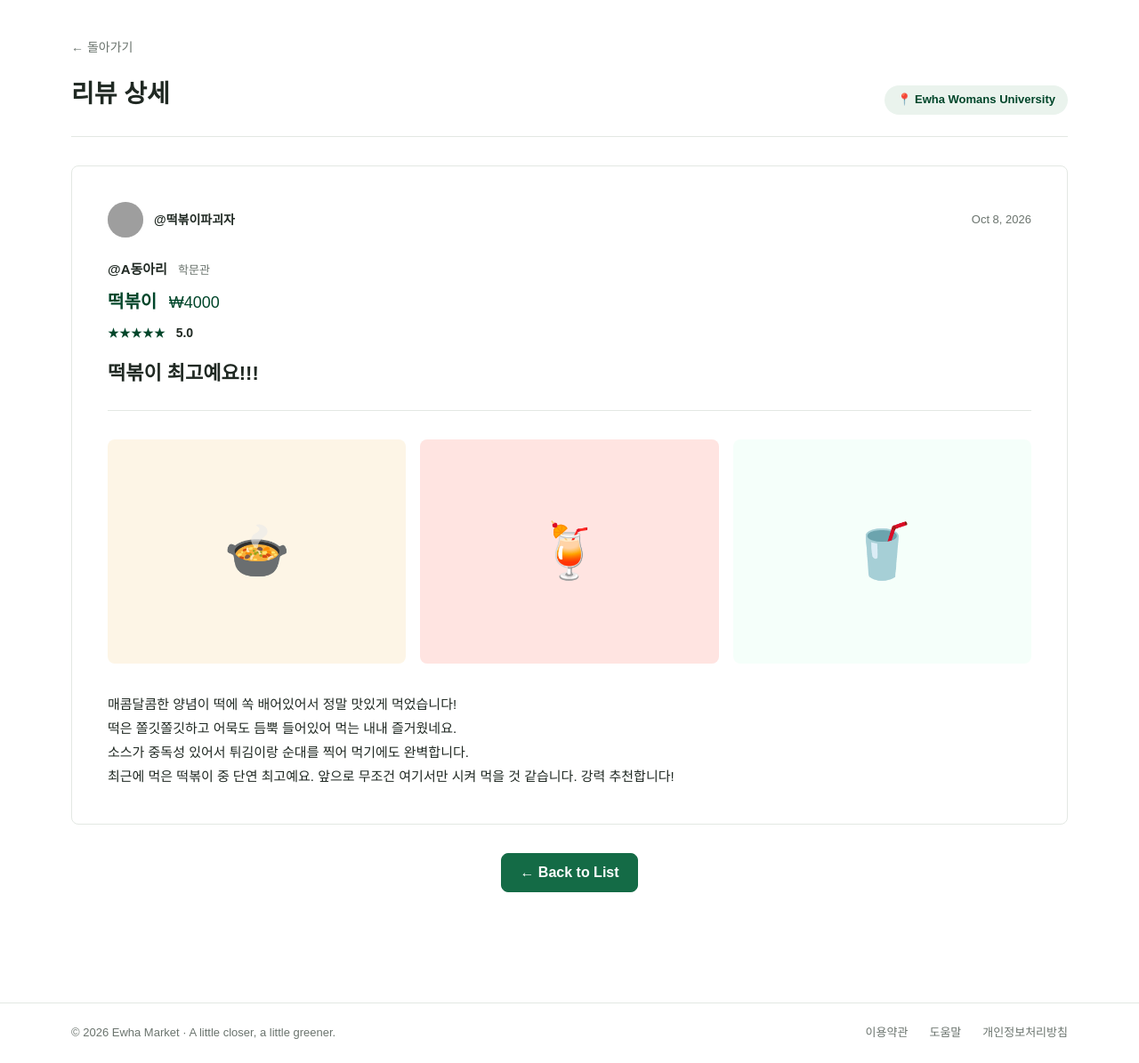
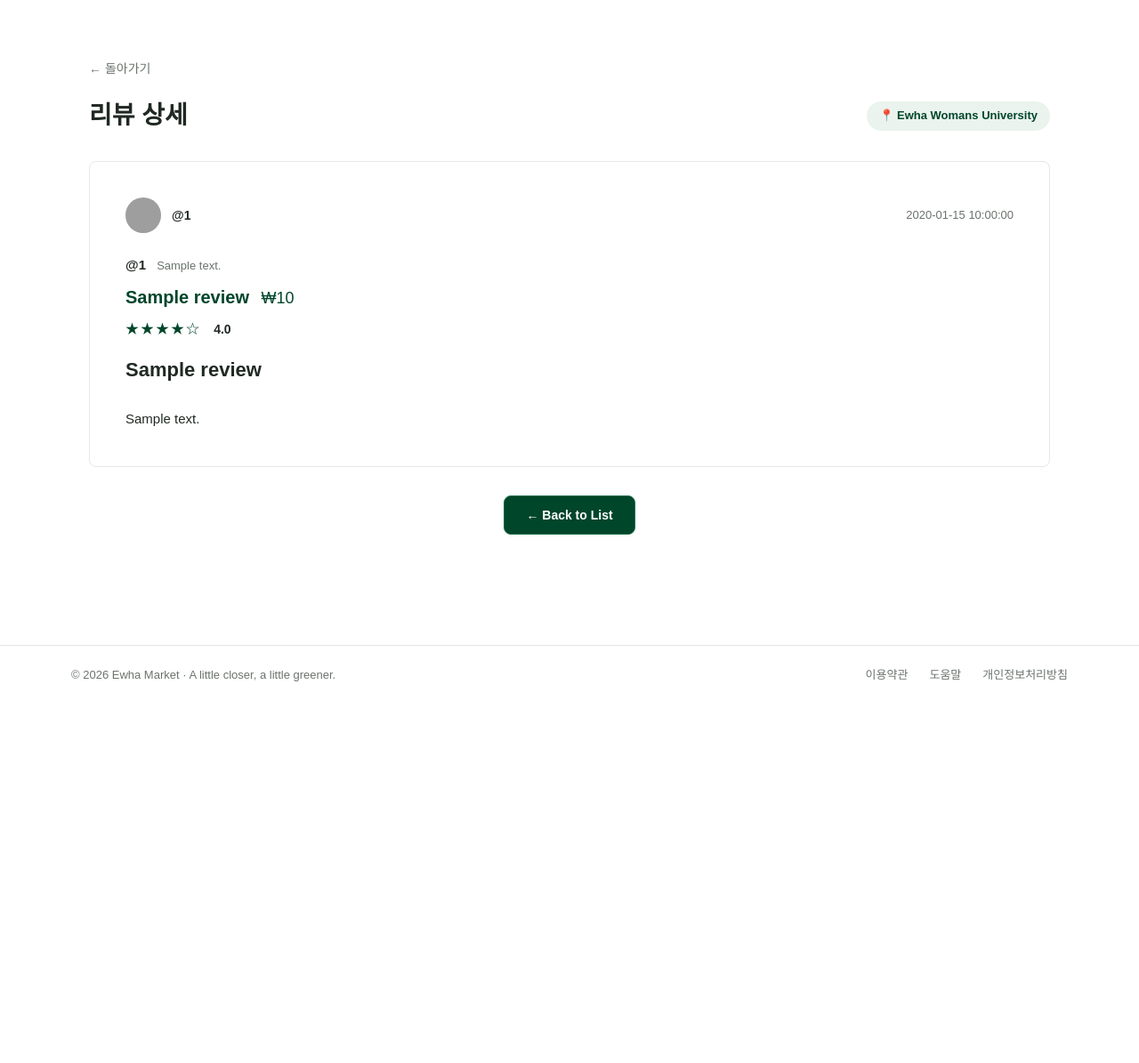
Before and after one commit to devleeji/2026_osp_project_welcome, a Flask app: template templates/review_detail.html in a window 1280 px wide. Shown: the part 97-1292 px from the top of the page at 89% size. After the commit the page ends 863 px from the top, so only its background shows below. Run offline with Flask 3, Linux system fonts and the light colour scheme; the template is opened without the code that fills it: most values are stand-ins (such as "Sample title", 1, 10 or a date in 2020); parts of the project's set-up code (start-up, migrations or seed data) failed here and were passed over; some web fonts are replaced; grey boxes are pictures that could not be loaded.

Commit message:
리뷰 상세

```diff
--- a/app.py
+++ b/app.py
@@ -56,10 +56,6 @@ def view_list():
 def view_review():
     return render_template("review.html")
 
-@app.route('/review_detail')
-def review_detail():
-    return render_template('review_detail.html')
-
 # 상품 등록 - 담당: 이다은 (로그인 체크: 이지원)
 @app.route("/reg_items")
 def reg_items():
@@ -102,6 +98,24 @@ def reg_review_post(item_id):
     DB.insert_review(data, item_id, product_name, filename, user_id)
 
     return redirect(url_for('view_review'))
+
+# 리뷰 상세 - 담당 : 황보희
+@app.route('/review_detail/<review_id>')
+def review_detail(review_id):
+    review = DB.get_review_by_id(review_id)
+    if review is None:
+        flash("리뷰를 찾을 수 없습니다.")
+        return redirect(url_for('view_review'))
+
+    item_id = review.get('item_id')
+    item = DB.get_item_by_id(item_id) if item_id else {}
+
+    return render_template(
+        'review_detail.html',
+        review=review,
+        item=item or {},
+        review_id=review_id
+    )
 
 # 상품 등록 POST 처리 + result.html - 담당: 이지원
 @app.route("/result", methods=['POST'])
--- a/database.py
+++ b/database.py
@@ -1,5 +1,6 @@
 import json
 import pyrebase
+from datetime import datetime
 
 
 class DBhandler:
@@ -129,7 +130,8 @@ class DBhandler:
             "item_id": item_id,
             "product_name": product_name,
             "img_filename": img_filename,
-            "user_id": user_id
+            "user_id": user_id,
+            "created_at": datetime.now().strftime("%b %d, %Y")
         }
         result = self.db.child("review").push(review_info)
         review_id = result["name"]
--- a/static/css/review_detail.css
+++ b/static/css/review_detail.css
@@ -2,33 +2,183 @@ body {
     background-color: var(--white) !important;
 }
 
-.review-detail-container { max-width: 1200px; margin: 0 auto; color: var(--text); padding-bottom: 60px; }
-.back-btn { text-decoration: none; color: var(--text-sub); display: inline-block; margin-bottom: 20px; font-size: var(--fs-sm); }
+.review-detail-container {
+    max-width: 1200px;
+    margin: 0 auto;
+    color: var(--text);
+    padding: 24px 20px 60px;
+}
 
-.page-header { display: flex; justify-content: space-between; align-items: flex-end; margin-bottom: 24px; }
-.page-header h2 { font-size: var(--fs-xl); margin: 0; }
-.location-badge { background-color: var(--green-50); color: var(--green-900); padding: 6px 14px; border-radius: 20px; font-size: var(--fs-xs); font-weight: bold; }
+.back-btn {
+    text-decoration: none;
+    color: var(--text-sub);
+    display: inline-block;
+    margin-bottom: 20px;
+    font-size: var(--fs-sm);
+}
 
-.header-divider { border: none; border-top: 1px solid var(--line); margin-bottom: 32px; }
+.back-btn:hover {
+    color: var(--green-900);
+}
 
-.detail-card { border: 1px solid var(--line); border-radius: var(--radius-sm); padding: 40px; background: var(--white); margin-bottom: 32px; }
-.card-top { display: flex; justify-content: space-between; align-items: center; margin-bottom: 24px; }
-.user-profile { display: flex; align-items: center; gap: 12px; font-weight: bold; font-size: var(--fs-sm); }
-.profile-img { width: 40px; height: 40px; background: #ddd; border-radius: 50%; }
-.date { color: var(--text-sub); font-size: var(--fs-xs); }
+.page-header {
+    display: flex;
+    justify-content: space-between;
+    align-items: center;
+    margin-bottom: 28px;
+}
 
-.store-info { font-size: 15px; color: var(--text); font-weight: bold; margin-bottom: 8px; }
-.store-info span { color: var(--text-sub); font-weight: normal; margin-left: 8px; font-size: var(--fs-xs); }
-.product-info { font-size: var(--fs-lg); font-weight: bold; color: var(--green-900); margin-bottom: 8px; }
-.product-info .price { font-size: 18px; font-weight: normal; margin-left: 8px; }
+.page-header h2 {
+    font-size: var(--fs-xl);
+    font-weight: 700;
+    margin: 0;
+}
 
-.rating { color: var(--green-900); font-size: var(--fs-xs); margin-bottom: 16px; }
-.rating span { color: var(--text); font-weight: bold; margin-left: 8px; font-size: var(--fs-sm); }
-.review-title { font-size: 22px; font-weight: bold; margin-bottom: 24px; }
+.location-badge {
+    background-color: var(--green-50);
+    color: var(--green-900);
+    padding: 6px 14px;
+    border-radius: 20px;
+    font-size: var(--fs-xs);
+    font-weight: bold;
+}
 
-.divider { border-top: 1px solid var(--line); margin-bottom: 32px; }
-.photo-gallery { display: flex; gap: 16px; margin-bottom: 32px; }
-.photo-item { flex: 1; aspect-ratio: 4 / 3; border-radius: var(--radius-sm); display: flex; align-items: center; justify-content: center; font-size: 60px; }
+.detail-card {
+    border: 1px solid var(--line);
+    border-radius: var(--radius-sm);
+    padding: 40px;
+    background: var(--white);
+    margin-bottom: 32px;
+}
 
-.review-body { font-size: 15px; line-height: 1.8; color: var(--text); }
-.bottom-action { text-align: center; }
+.card-top {
+    display: flex;
+    justify-content: space-between;
+    align-items: center;
+    margin-bottom: 24px;
+}
+
+.user-profile {
+    display: flex;
+    align-items: center;
+    gap: 12px;
+    font-weight: bold;
+    font-size: var(--fs-sm);
+}
+
+.profile-img {
+    width: 40px;
+    height: 40px;
+    border-radius: 50%;
+    object-fit: cover;
+    background: #eaf3ed;
+}
+
+.date {
+    color: var(--text-sub);
+    font-size: var(--fs-xs);
+}
+
+.store-info {
+    font-size: 15px;
+    color: var(--text);
+    font-weight: bold;
+    margin-bottom: 8px;
+}
+
+.store-info span {
+    color: var(--text-sub);
+    font-weight: normal;
+    margin-left: 8px;
+    font-size: var(--fs-xs);
+}
+
+.product-info {
+    font-size: var(--fs-lg);
+    font-weight: bold;
+    color: var(--green-900);
+    margin-bottom: 8px;
+}
+
+.product-info .price {
+    font-size: 18px;
+    font-weight: normal;
+    margin-left: 8px;
+}
+
+.rating {
+    color: var(--green-900);
+    font-size: 15px;
+    letter-spacing: 2px;
+    margin-bottom: 16px;
+}
+
+.rating span {
+    color: var(--text);
+    font-weight: bold;
+    letter-spacing: normal;
+    margin-left: 8px;
+    font-size: var(--fs-sm);
+}
+
+.review-title {
+    font-size: 22px;
+    font-weight: bold;
+    margin-bottom: 24px;
+}
+
+.divider {
+    border-top: 1px solid var(--line);
+    margin-bottom: 32px;
+}
+
+.photo-gallery {
+    display: flex;
+    gap: 16px;
+    margin-bottom: 32px;
+}
+
+.photo-item {
+    flex: 1;
+    max-width: 360px;
+    aspect-ratio: 4 / 3;
+    border-radius: var(--radius-sm);
+    overflow: hidden;
+    background: #f5f5f3;
+}
+
+.photo-item img {
+    width: 100%;
+    height: 100%;
+    object-fit: cover;
+    display: block;
+}
+
+.review-body {
+    font-size: 15px;
+    line-height: 1.8;
+    color: var(--text);
+    white-space: pre-line;
+    word-break: keep-all;
+}
+
+.bottom-action {
+    text-align: center;
+}
+
+.back-list-btn {
+    display: inline-flex;
+    align-items: center;
+    justify-content: center;
+    background-color: var(--green-900);
+    color: var(--white);
+    padding: 12px 24px;
+    border-radius: 8px;
+    font-size: var(--fs-sm);
+    font-weight: 600;
+    text-decoration: none;
+}
+
+.back-list-btn:hover {
+    opacity: 0.92;
+}
--- a/templates/review_detail.html
+++ b/templates/review_detail.html
@@ -1,9 +1,16 @@
 {% extends "index.html" %}
 
-{% block title %}리뷰 상세 - Ewha Market{% endblock %}
+{% block title %}리뷰 상세 - 이화대동제{% endblock %}
 
 {% block content %}
 <link rel="stylesheet" href="{{ url_for('static', filename='css/review_detail.css') }}">
+
+{% set writer_id = (review.user_id or '익명') | string %}
+{% set clean_writer = writer_id.lstrip('@') %}
+{% set seller_id = (item.seller_id or '판매자') | string %}
+{% set clean_seller = seller_id.lstrip('@') %}
+{% set rating_val = (review.rating | float) if review.rating else 5.0 %}
+{% set full_stars = rating_val | round(0, 'floor') | int %}
 
 <div class="review-detail-container review-page-body">
     <a href="{{ url_for('view_review') }}" class="back-btn">← 돌아가기</a>
@@ -13,52 +20,51 @@
         <div class="location-badge">📍 Ewha Womans University</div>
     </div>
 
-    <hr class="header-divider">
-
     <div class="detail-card">
         <div class="card-top">
             <div class="user-profile">
-                <!-- 프로필 이미지 예시 추가 (사진처럼) -->
-                <img src="https://ui-avatars.com/api/?name=파괴자&background=eaf3ed&color=146b46" alt="profile" class="profile-img">
-                @떡볶이파괴자
+                <img src="https://ui-avatars.com/api/?name={{ clean_writer | urlencode }}&background=eaf3ed&color=146b46&bold=true" alt="profile" class="profile-img">
+                <span>@{{ clean_writer }}</span>
             </div>
-            <div class="date">Oct 8, 2026</div>
+            <div class="date">{{ review.created_at or 'Nov 17, 2026' }}</div>
         </div>
 
         <div class="store-info">
-            @A동아리 <span>학문관</span>
+            @{{ clean_seller }}
+            {% if item.address %}
+                <span>{{ item.address }}</span>
+            {% endif %}
         </div>
 
         <div class="product-info">
-            떡볶이 <span class="price">₩4000</span>
+            {{ review.product_name or item.product_name or '상품명' }}
+            {% if item.price %}
+                <span class="price">₩{{ item.price }}</span>
+            {% endif %}
         </div>
 
         <div class="rating">
-            ★★★★★ <span>5.0</span>
+            {% for _ in range(full_stars) %}★{% endfor %}{% for _ in range(5 - full_stars) %}☆{% endfor %}
+            <span>{{ "%.1f"|format(rating_val) }}</span>
         </div>
 
         <div class="review-title">
-            떡볶이 최고예요!!!
+            {{ review.title }}
         </div>
 
-        <div class="divider"></div>
+        {% if review.img_filename %}
+        <div class="photo-gallery">
+            <div class="photo-item">
+                <img src="{{ url_for('static', filename='images/' + review.img_filename) }}" alt="{{ review.title }} 이미지">
+            </div>
+        </div>
+        {% endif %}
 
-        <div class="photo-gallery">
-            <div class="photo-item" style="background:#fdf5e6; color:#c98a72;">🍲</div>
-            <div class="photo-item" style="background:#ffe4e1; color:#ff6b6b;">🍹</div>
-            <div class="photo-item" style="background:#f5fffa; color:#ffd700;">🥤</div>
-        </div>
-
-        <div class="review-body">
-            매콤달콤한 양념이 떡에 쏙 배어있어서 정말 맛있게 먹었습니다!<br>
-            떡은 쫄깃쫄깃하고 어묵도 듬뿍 들어있어 먹는 내내 즐거웠네요.<br>
-            소스가 중독성 있어서 튀김이랑 순대를 찍어 먹기에도 완벽합니다.<br>
-            최근에 먹은 떡볶이 중 단연 최고예요. 앞으로 무조건 여기서만 시켜 먹을 것 같습니다. 강력 추천합니다!
-        </div>
+        <div class="review-body">{{ review.content }}</div>
     </div>
 
     <div class="bottom-action">
-        <a href="{{ url_for('view_review') }}" class="btn btn-primary">← Back to List</a>
+        <a href="{{ url_for('view_review') }}" class="btn btn-primary back-list-btn">← Back to List</a>
     </div>
 </div>
 {% endblock %}
```
